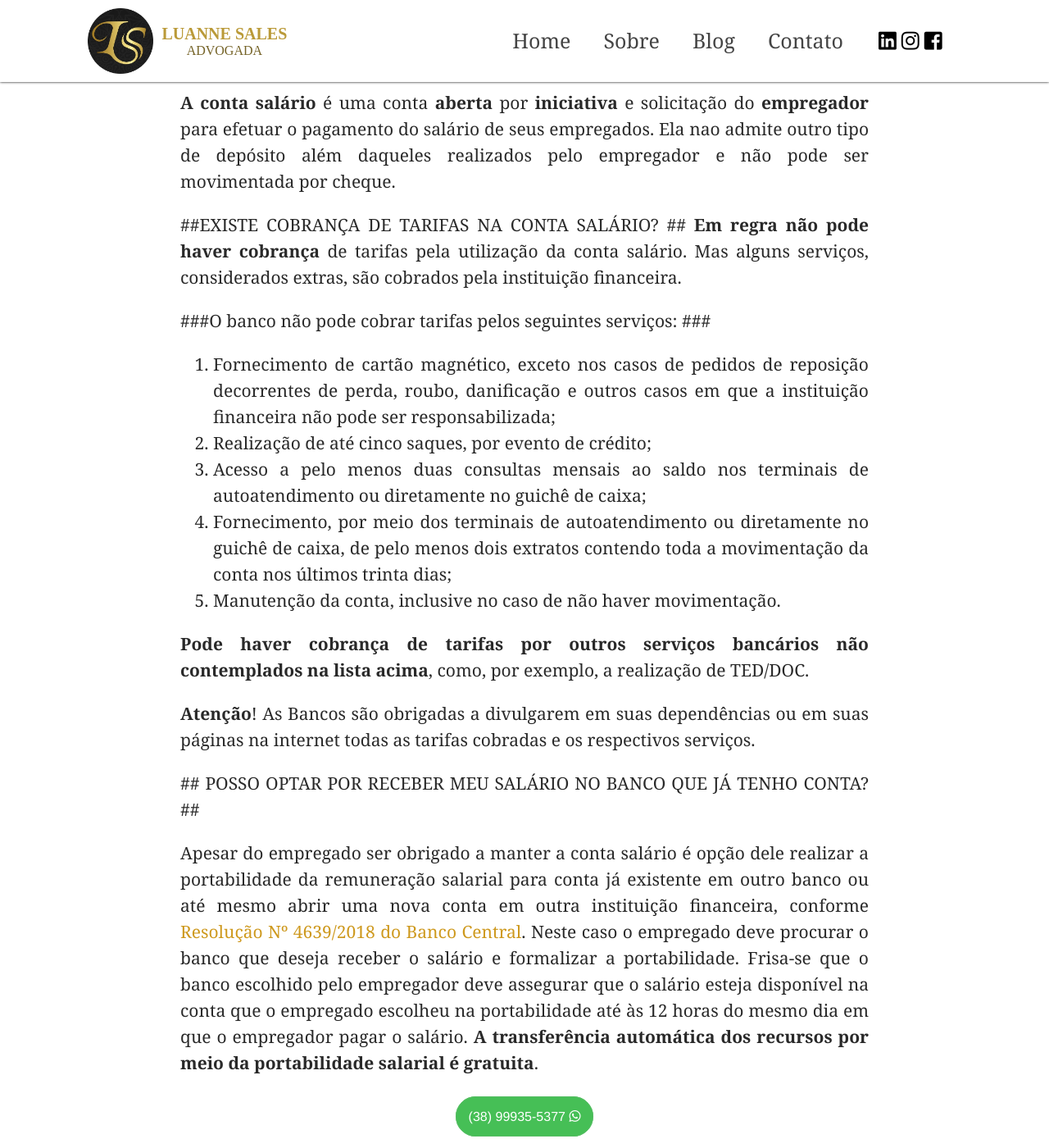
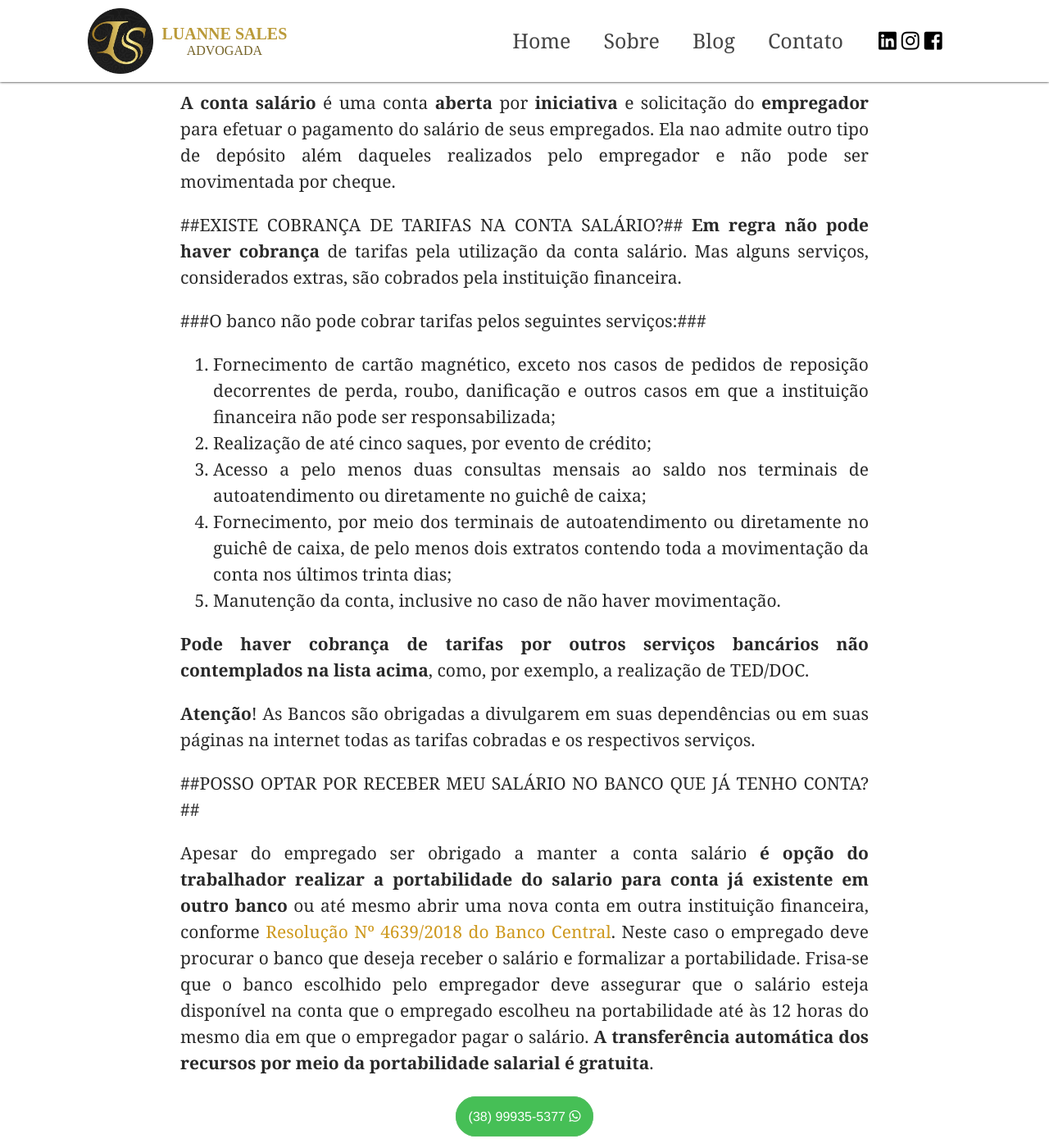
Before and after one commit to luanne-sales/luanne-sales.github.io, a Jekyll site: the page built from _posts/2020-02-19-conta-salario.md, in a window 1280 px wide and 1400 px high, scrolled down 1087 px. Shown: the whole window at 82% size. Built offline with Jekyll 4.4.1, drawn with Linux system fonts in a browser that asks for light colours; nearby versions of some CDN libraries; some web fonts are replaced.

Commit message:
alterei texto sobre conta salário

```diff
--- a/_posts/2020-02-19-conta-salario.md
+++ b/_posts/2020-02-19-conta-salario.md
@@ -15,10 +15,10 @@ A empresa pode optar por realizar os pagamentos dos salário no banco que melhor
 **A conta salário** é uma conta **aberta** por **iniciativa** e solicitação do **empregador** para efetuar o pagamento do salário de seus empregados. Ela nao admite
 outro tipo de depósito além daqueles realizados pelo empregador e não pode ser movimentada por cheque.
 
-##EXISTE COBRANÇA DE TARIFAS NA CONTA SALÁRIO? ##
+##EXISTE COBRANÇA DE TARIFAS NA CONTA SALÁRIO?##
 **Em regra não pode haver cobrança** de tarifas pela utilização da conta salário. Mas alguns serviços, considerados extras, são cobrados pela instituição financeira.
 
-###O banco não pode cobrar tarifas pelos seguintes serviços: ###
+###O banco não pode cobrar tarifas pelos seguintes serviços:###
 
 1. Fornecimento de cartão magnético, exceto nos casos de pedidos de reposição decorrentes de perda, roubo, danificação e outros casos em que a instituição financeira não pode ser responsabilizada;
 2. Realização de até cinco saques, por evento de crédito;
@@ -30,10 +30,9 @@ outro tipo de depósito além daqueles realizados pelo empregador e não pode se
 
  **Atenção**! As Bancos são obrigadas a divulgarem em suas dependências ou em suas páginas na internet todas as tarifas cobradas e os respectivos serviços.
 
- ## POSSO OPTAR POR RECEBER MEU SALÁRIO NO BANCO QUE JÁ TENHO CONTA? ##
+ ##POSSO OPTAR POR RECEBER MEU SALÁRIO NO BANCO QUE JÁ TENHO CONTA?##
 
- Apesar do empregado ser obrigado a manter a conta salário é opção dele realizar a portabilidade da remuneração salarial para conta já existente em outro banco ou até mesmo abrir uma nova conta em outra instituição financeira, conforme [Resolução Nº 4639/2018 do Banco Central](https://www.bcb.gov.br/pre/normativos/busca/downloadNormativo.asp?arquivo=/Lists/Normativos/Attachments/50535/Res_4639_v1_O.pdf).
- Neste caso o empregado deve procurar o banco que deseja receber o salário e formalizar a portabilidade.
+ Apesar do empregado ser obrigado a manter a conta salário **é opção do trabalhador realizar a portabilidade do  salario para conta já existente em outro banco** ou até mesmo abrir uma nova conta em outra instituição financeira, conforme [Resolução Nº 4639/2018 do Banco Central](https://www.bcb.gov.br/pre/normativos/busca/downloadNormativo.asp?arquivo=/Lists/Normativos/Attachments/50535/Res_4639_v1_O.pdf). Neste caso o empregado deve procurar o banco que deseja receber o salário e formalizar a portabilidade.
  Frisa-se que o banco escolhido pelo empregador
 deve assegurar que o salário esteja disponível na conta que o empregado escolheu na portabilidade até às 12 horas do mesmo dia em que o empregador pagar o salário.
 **A transferência automática dos recursos por meio da portabilidade salarial é gratuita**.
```
